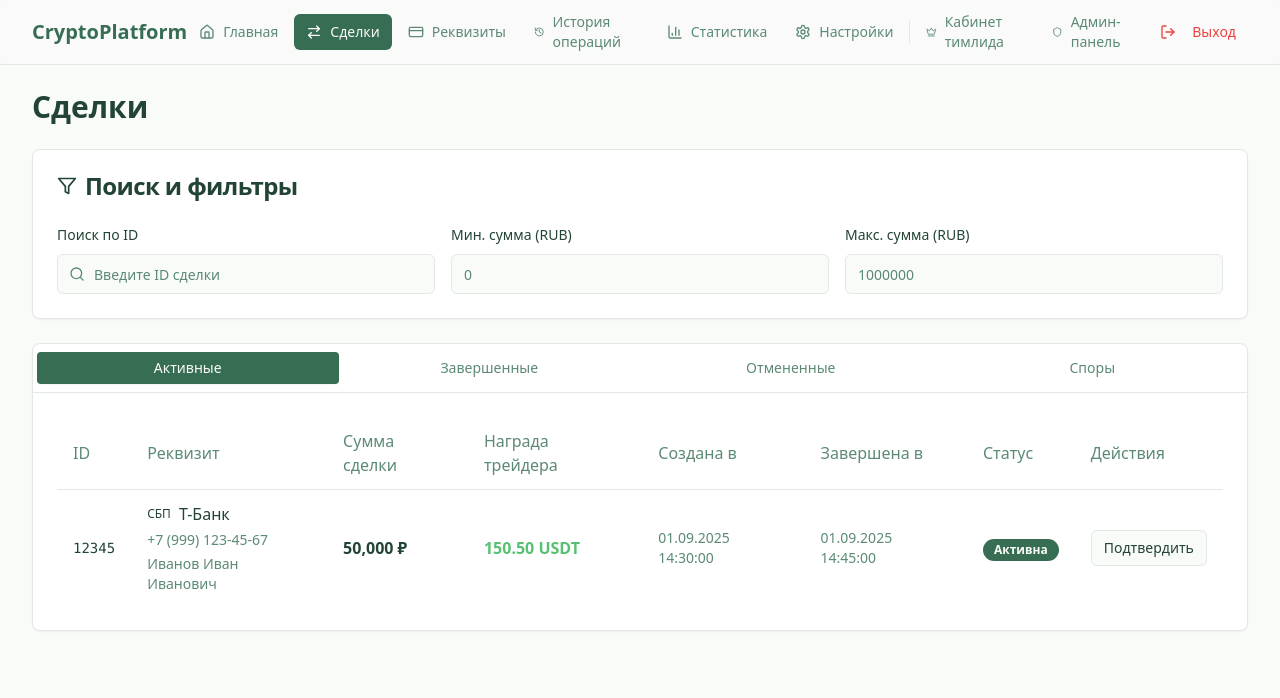
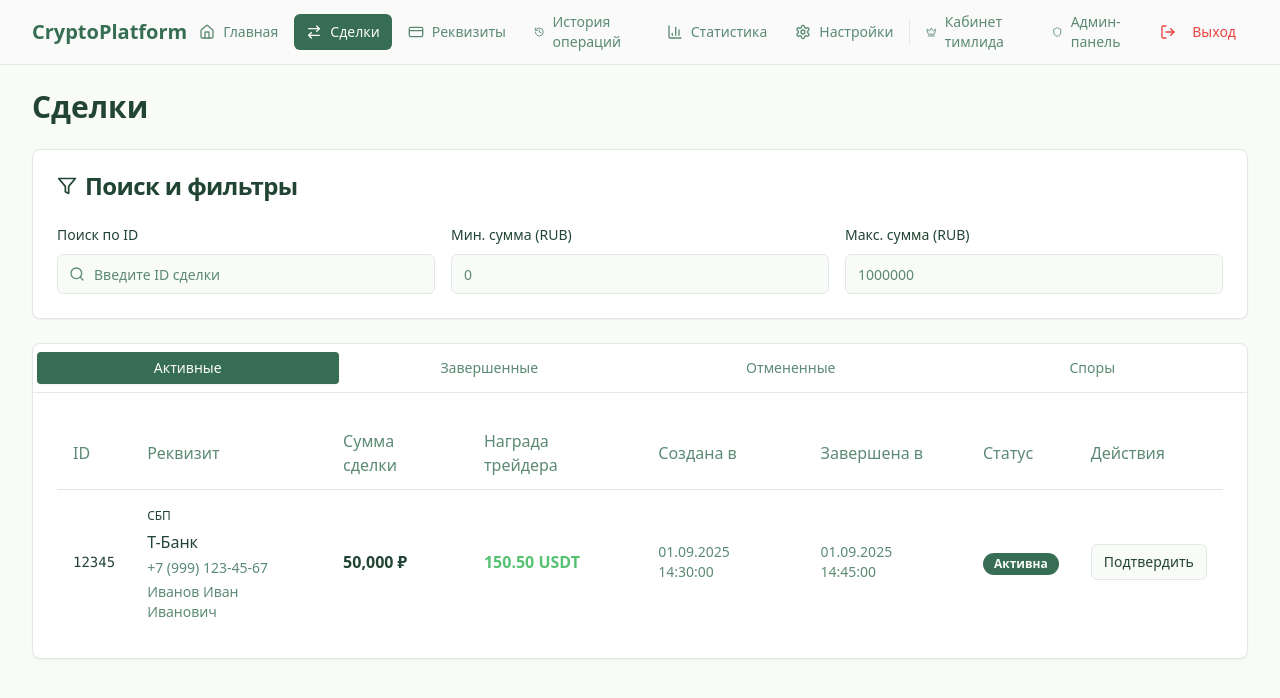
Before and after one commit to bag-huyag/gold-standard-crypto, a React (Vite) app: page /deals in a window 1280 px wide. Shown: the top 698 px of the page. Built offline with nearby package versions, Linux system fonts and the light colour scheme; the HTML template or start-up script is replaced by a standard one.

Commit message:
Change requisites to vertical layout

```diff
--- a/src/pages/Deals.tsx
+++ b/src/pages/Deals.tsx
@@ -176,8 +176,10 @@ export default function Deals() {
                           <td className="py-3 px-4 font-mono text-sm">{deal.id}</td>
                           <td className="py-3 px-4">
                             <div className="space-y-1">
-                              <div className="flex items-center gap-2">
+                              <div>
                                 <span className="text-xs font-medium">{deal.paymentType}</span>
+                              </div>
+                              <div>
                                 <span className="font-medium">{deal.bank}</span>
                               </div>
                               <div className="text-sm text-muted-foreground">{deal.requisite}</div>
```
